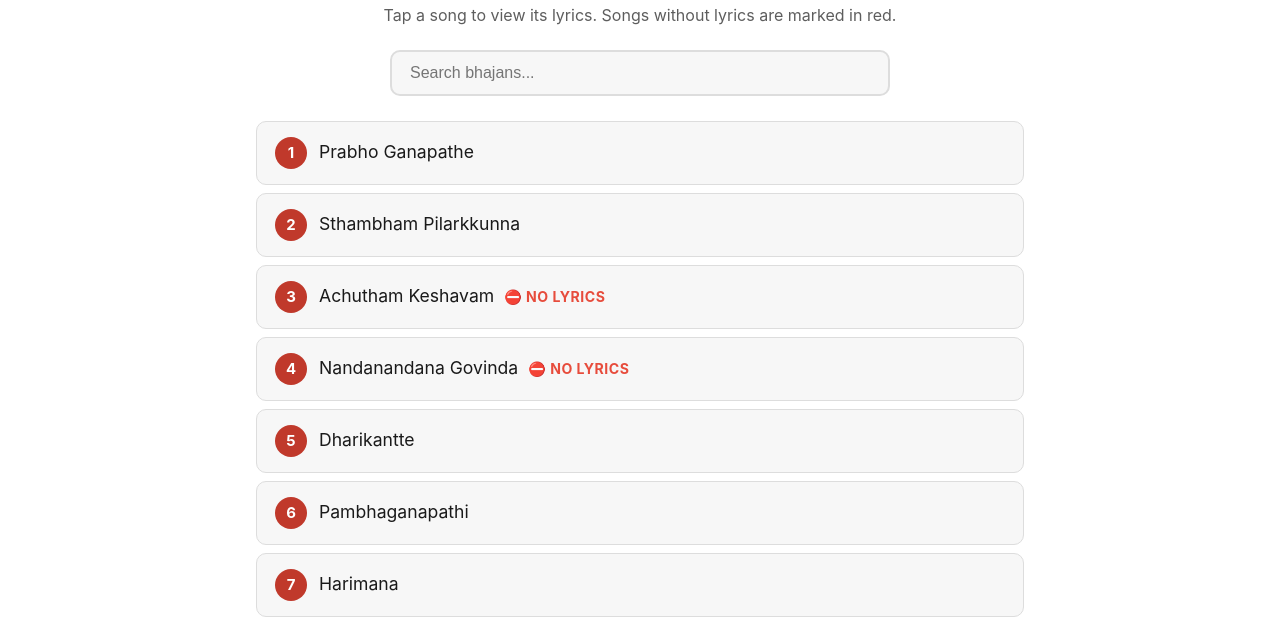
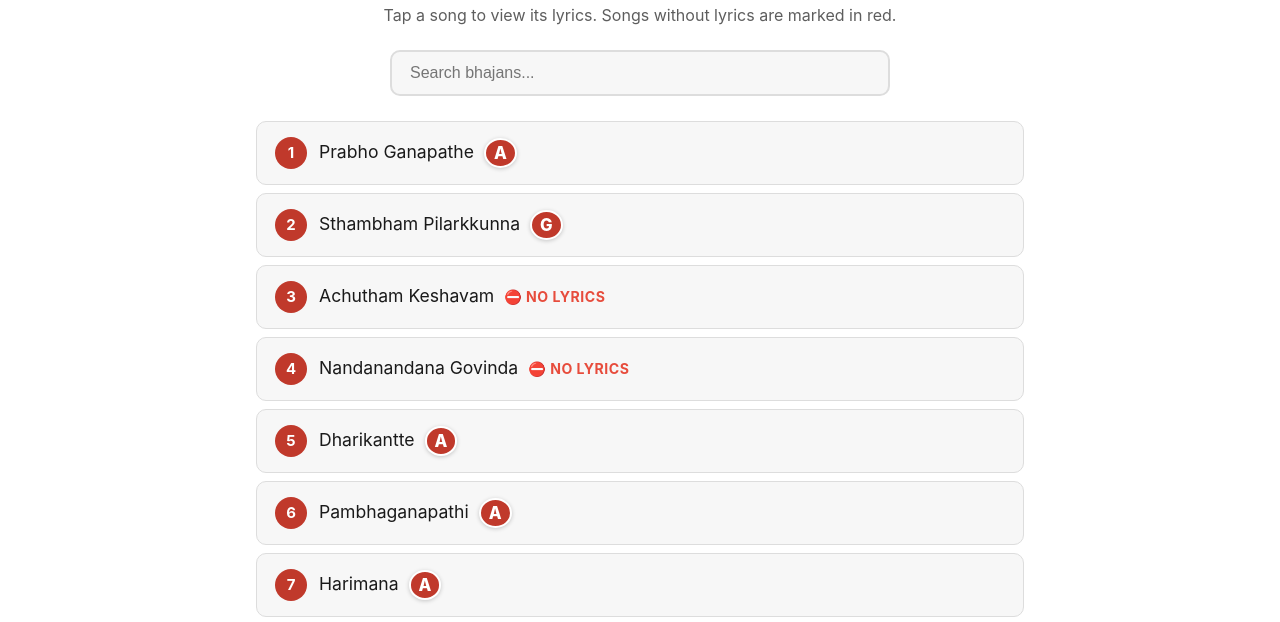
Before and after one commit to Abhinav540/Bhairavi-bhajans-Lyrics, a plain HTML site: page index.html in a window 1280 px wide. Shown: the part 118-740 px from the top of the page. Drawn offline with Linux system fonts and the light colour scheme.

Commit message:
Move pitch to top of Pamba Ganapathy and show pitch badges in song list

```diff
--- a/index.html
+++ b/index.html
@@ -219,6 +219,28 @@
             margin-left: 10px;
             text-transform: uppercase;
             letter-spacing: 0.5px;
+        }
+
+        .pitch-badge {
+            display: inline-flex;
+            align-items: center;
+            justify-content: center;
+            min-width: 30px;
+            height: 30px;
+            padding: 0 8px;
+            margin-left: 10px;
+            border-radius: 50%;
+            background: var(--accent);
+            color: #fff;
+            font-weight: 800;
+            font-size: 0.95em;
+            vertical-align: middle;
+            border: 2px solid #fff;
+            box-shadow: 0 1px 4px rgba(0,0,0,0.2);
+        }
+
+        .dark .pitch-badge {
+            border-color: var(--header-bg);
         }
 
         /* LYRICS PAGE */
@@ -610,7 +632,9 @@
             },
             {
                 title: "Pambhaganapathi",
-                lyrics: `~BGM - harmonium and violin
+                lyrics: `~Pitch - A
+~Starting - rhythm pad
+~BGM - harmonium and violin
 പമ്പാഗണപതി പാരിൻ്റയധിപതി
 കൊമ്പാർന്നുണരണമൻപിൽ
 തെൻ്റ തുമ്പിൈക്ക ചേർക്കേണം നെഞ്ചിൽ
@@ -621,8 +645,10 @@
 ദുഃഖങ്ങൾ കർപ്പൂരത്തിരിയായ് കത്തുമ്പോൾ
 അയ്യപ്പൻ കളഭച്ചാർത്തണിയാൻ നിൽക്കുമ്പോൾ
 
-~Pitch - A
-~Starting - rhythm pad
+പമ്പാഗണപതി പാരിൻ്റയധിപതി
+കൊമ്പാർന്നുണരണമൻപിൽ
+തെൻ്റ തുമ്പിൈക്ക ചേർക്കേണം നെഞ്ചിൽ
+വിഘ്നങ്ങൾ വിധി പോലെ തീർക്കേണം മുൻപിൽ (2)
 നെയ്യഭിഷകം സ്വാമിക്ക്
 പാലഭിഷകം സ്വാമിക്ക്
 തിരുവാഭരണം സ്വാമിക്ക്
@@ -934,7 +960,8 @@
             },
             {
                 title: "Azhagaana Pazhani Malai",
-                lyrics: `അഴകന പഴനി മൈല ആണ്ടവ
+                lyrics: `~Pitch - G
+അഴകന പഴനി മൈല ആണ്ടവ
 ഉൈന്ന അനു ദിനവും പാട വേന്തൻ വേലവാ
 അഴകന പഴനി മൈല ആണ്ടവ
 ഉൈന്ന അനു ദിനവും പാട വേന്തൻ വേലവാ
@@ -1229,8 +1256,10 @@
             const list = document.getElementById('songList');
             list.innerHTML = bhajans.map((song, i) => {
                 const noLyrics = (song.lyrics === null || song.lyrics === '') ? '<span class="no-lyrics">⛔ No Lyrics</span>' : '';
+                const pitch = (song.lyrics || '').match(/~Pitch[^A-G#]*([A-G][#b]?)/i);
+                const pitchBadge = pitch ? `<span class="pitch-badge">${escapeHtml(pitch[1])}</span>` : '';
                 return `<a class="song-card" href="#${i}" onclick="showSong(${i});return false;">
-                    <span class="num">${i + 1}</span>${escapeHtml(song.title)}${noLyrics}
+                    <span class="num">${i + 1}</span><span class="song-title-text">${escapeHtml(song.title)}</span>${pitchBadge}${noLyrics}
                 </a>`;
             }).join('');
         }
```
